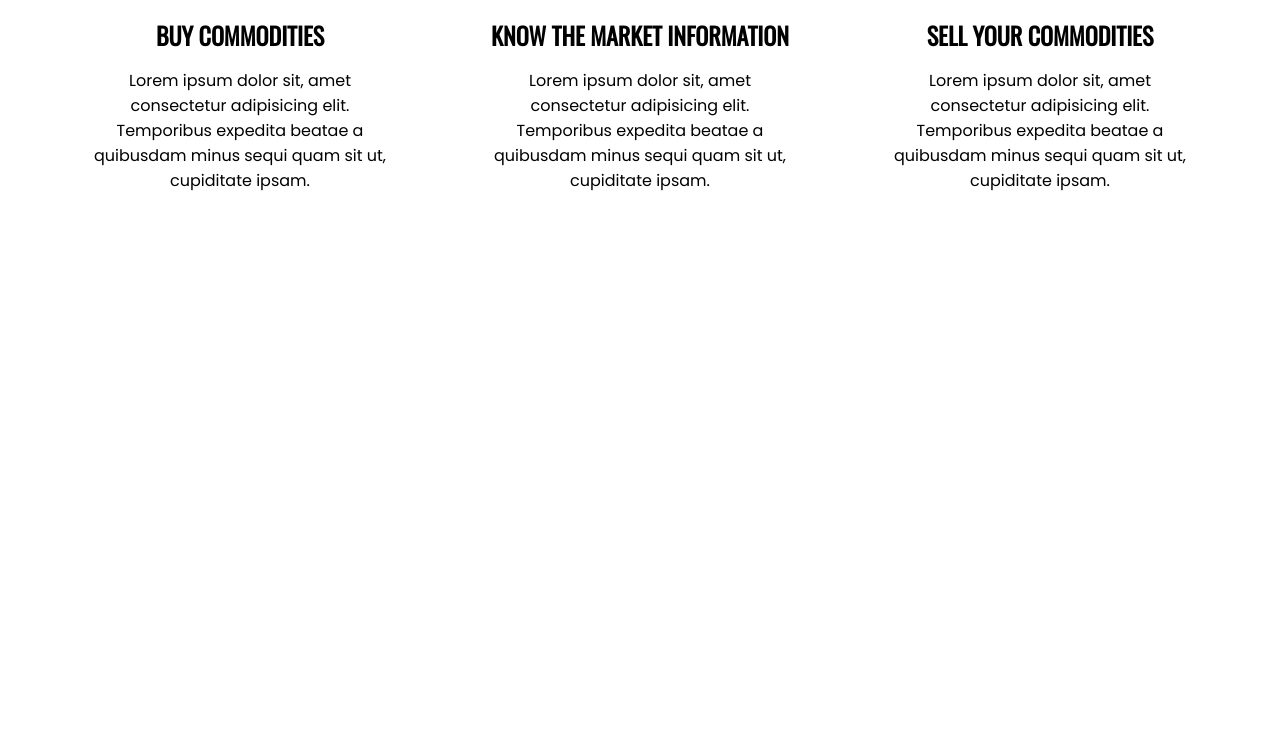
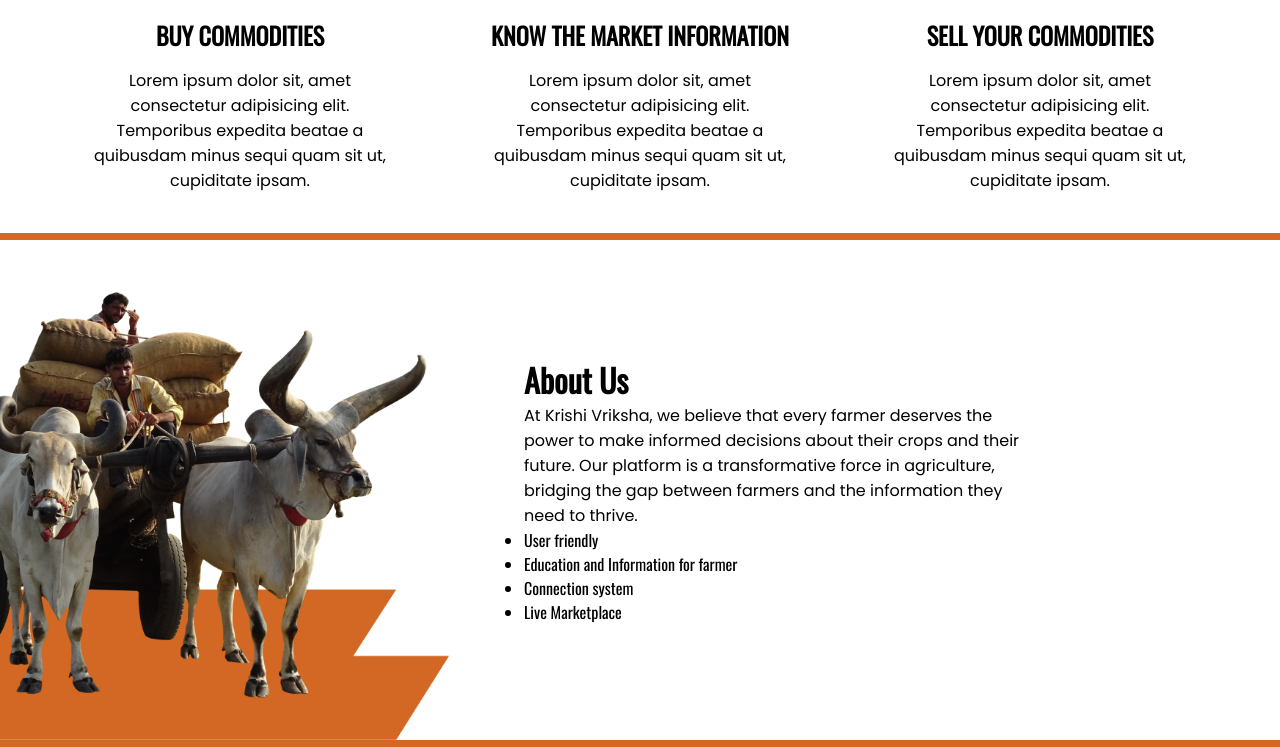
Before and after one commit to shuvbhamm/OpinHacks---Krishi-Vriksha, a plain HTML site: page index.html in a window 1280 px wide. Shown: the part 1435-2182 px from the top of the page. Before the commit the page ends 1668 px from the top, so only its background shows below. Drawn offline with nearby package versions, Linux system fonts and the light colour scheme.

Commit message:
about us section updated

```diff
--- a/index.html
+++ b/index.html
@@ -57,6 +57,22 @@
         </div>
     </section>
 
+    <section class="About">
+        <div class="imageSection">
+            <img src="./images/Group 3.png" alt="">
+        </div>
+        <div class="ContentSection">
+            <h1>About Us</h1>
+            <p>At Krishi Vriksha, we believe that every farmer deserves the power to make informed decisions about their crops and their future. Our platform is a transformative force in agriculture, bridging the gap between farmers and the information they need to thrive.</p>
+            <ul>
+                <li>User friendly</li>
+                <li>Education and Information for farmer</li>
+                <li>Connection system</li>
+                <li>Live Marketplace</li>
+            </ul>
+        </div>
+    </section>
+
     <script type="text/javascript">
         function googleTranslateElementInit() {
           new google.translate.TranslateElement({pageLanguage: 'en'}, 'google_translate_element');
--- a/style.css
+++ b/style.css
@@ -178,3 +178,27 @@ header{
     right: 0;
     top: 15%;
 }
+.About{
+    min-height: 500px;
+    width: 100vw;
+    border-top: 7px solid #d26823;
+    border-bottom: 7px solid #d26823;
+    display: flex;
+    justify-content: center;
+    align-items: center;
+    position: relative;
+}
+.About .imageSection{
+    height: 100%;
+}
+.About .imageSection img{
+    height: 450px;
+    position: absolute;
+    bottom: 0;
+    left: 0;
+}
+.About .ContentSection{
+    width: 500px;
+    position: absolute;
+    right: 20%;
+}
```
Also changed, not shown: images/leaf.png (added).
